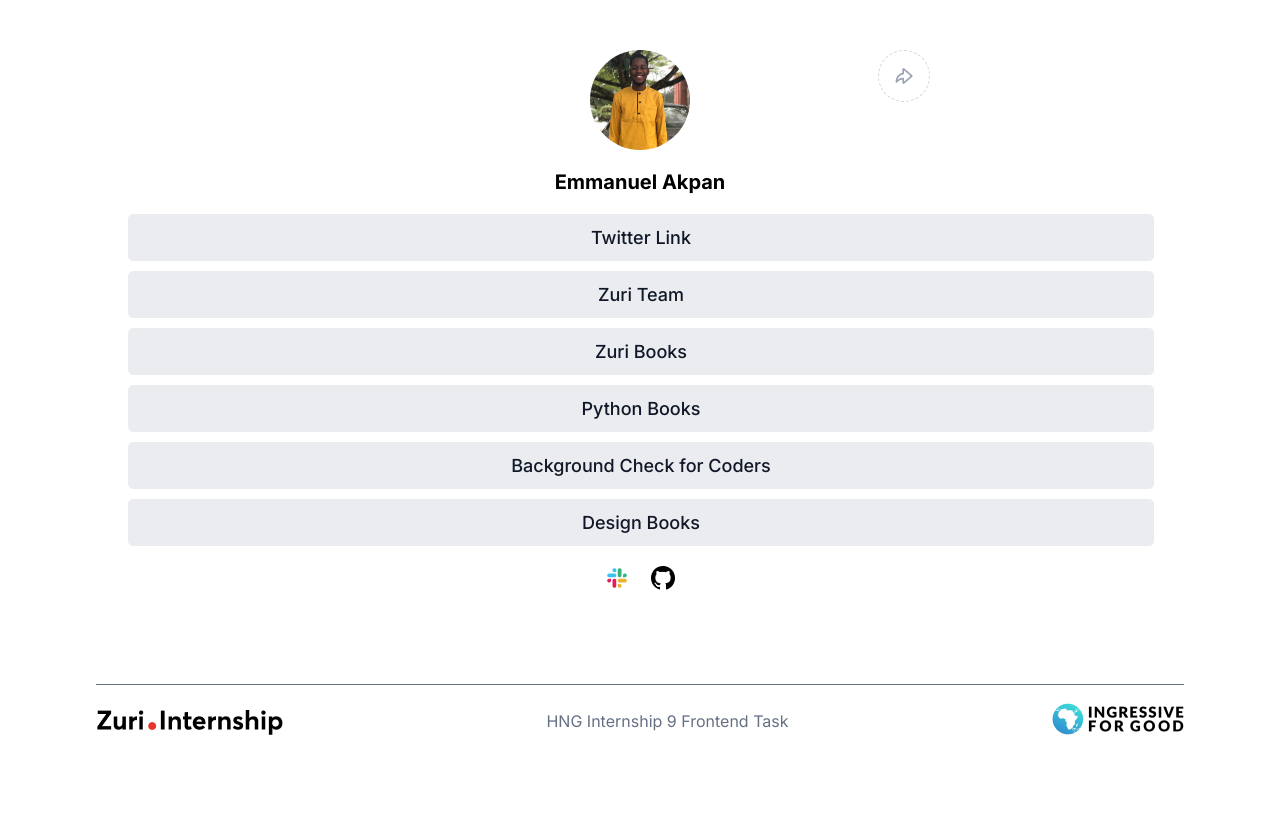
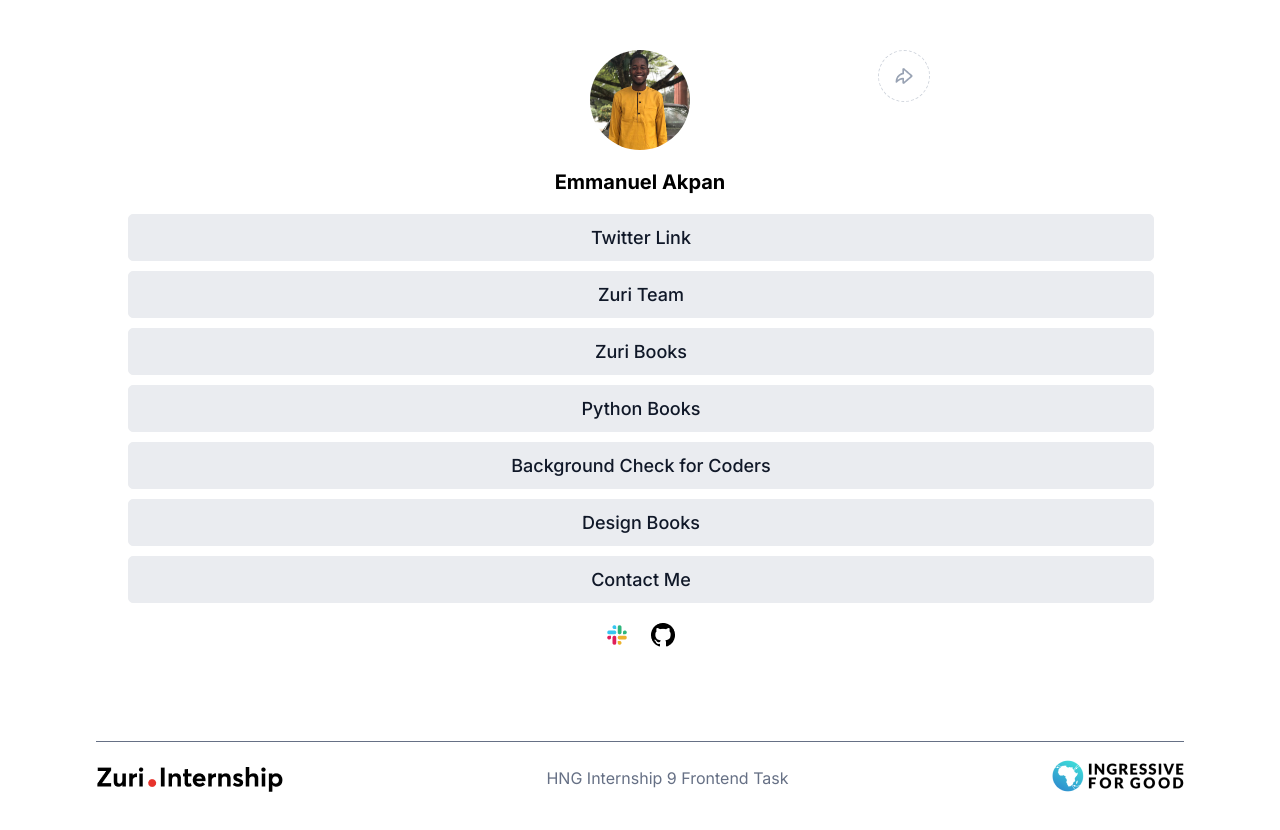
Before and after one commit to EmmanuelAKpan013/HNG-Stage-One, a React (Create React App) app: page / in a window 1280 px wide. Shown: the top 830 px of the page. Before the commit the page ends 800 px from the top, so only its background shows below. Built offline with nearby package versions, Linux system fonts and the light colour scheme.

Commit message:
Feature: Creating a Contact Page and Routing it

```diff
--- a/src/App.js
+++ b/src/App.js
@@ -1,13 +1,15 @@
 import { BrowserRouter as Router, Routes, Route } from "react-router-dom";
 import ProfilePage from "./Pages/ProfilePage.jsx";
+import ContactPage from "./Pages/ContactPage.jsx";
 
 function App() {
   return (
     <>
       <Router>
         <Routes>
-          <Route path="/" element={<ProfilePage />}></Route>
-          <Route path="/profile" element={<ProfilePage />}></Route>
+          <Route path="/" element={<ProfilePage />} />
+          <Route path="/profile" element={<ProfilePage />} />
+          <Route path="/contact" element={<ContactPage />} />
         </Routes>
       </Router>
     </>
--- /dev/null
+++ b/src/Pages/ContactPage.jsx
@@ -0,0 +1,7 @@
+import "./ContactPage.css";
+
+function ContactPage() {
+  return <div>ContactPage</div>;
+}
+
+export default ContactPage;
--- a/src/data/data.json
+++ b/src/data/data.json
@@ -30,6 +30,11 @@
         "id": "book__design",
         "name": "Design Books",
         "link": "https://books.zuri.team/design-rules"
+      },
+      {
+        "id": "contact",
+        "name": "Contact Me",
+        "link": "/contact"
       }
     ]
   }
```
Also changed, not shown: src/Pages/ContactPage.css (added).
